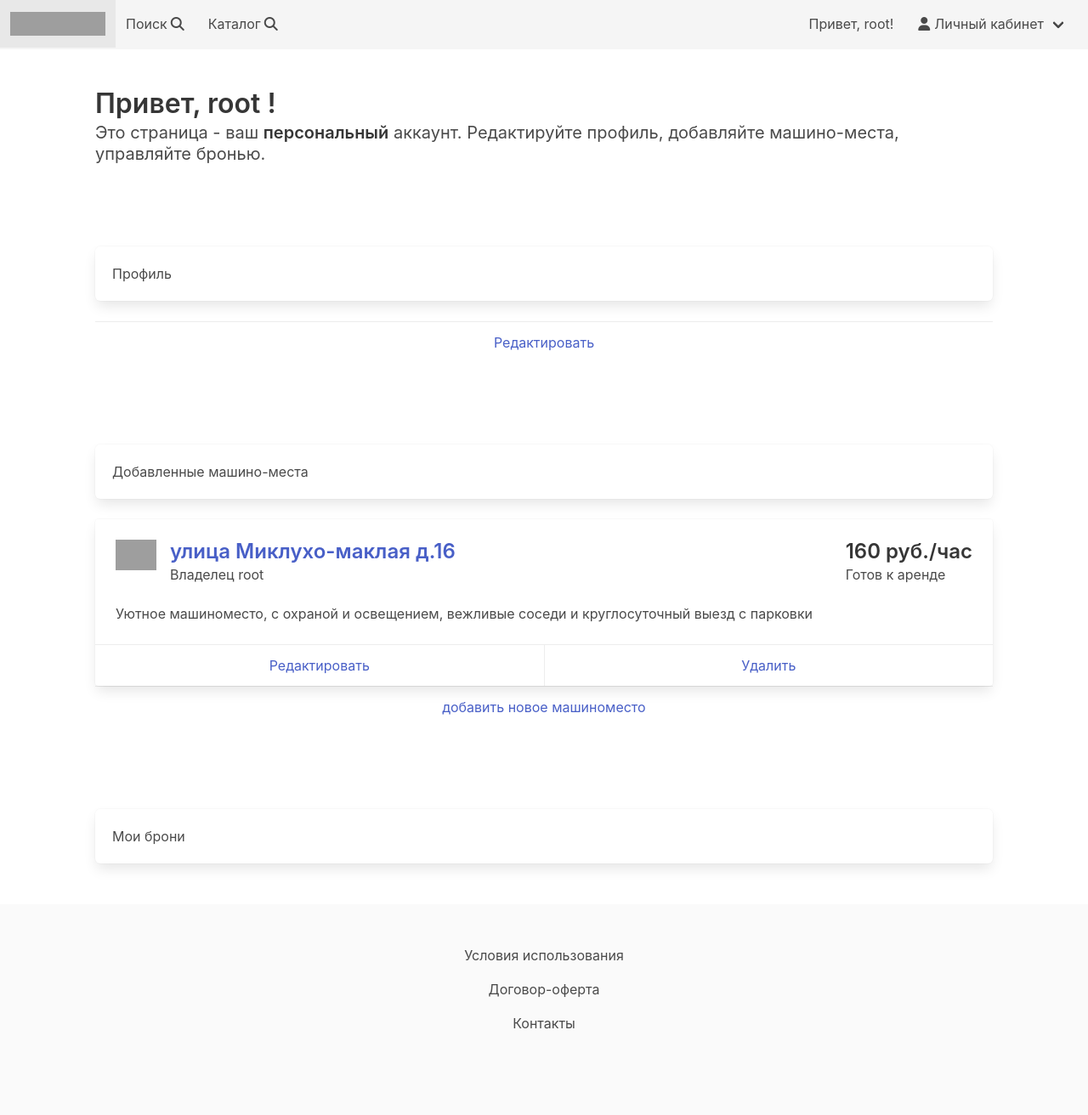
After one commit to XanderMoroz/ShareAndPark, a Django app: page /profile in a window 1280 px wide. The commit adds this page. Shown: the whole page at 85% size. Run offline with Django 4.2, Linux system fonts and the light colour scheme; a user stored in the database is signed in; data comes from the database, SQL or seed files in the repository; both versions use the stored data as it was after the commit; some libraries are stand-ins or nearby versions; grey boxes are pictures that could not be loaded.

Commit message:
[feat] Draft Profile done

```diff
--- a/ShareAndPark/ShareAndPark/settings.py
+++ b/ShareAndPark/ShareAndPark/settings.py
@@ -131,5 +131,5 @@ STATIC_URL = 'static/'
 
 DEFAULT_AUTO_FIELD = 'django.db.models.BigAutoField'
 
-LOGIN_REDIRECT_URL = 'account'
+LOGIN_REDIRECT_URL = 'profile'
 LOGOUT_REDIRECT_URL = 'welcome page'
--- a/ShareAndPark/baseapp/urls.py
+++ b/ShareAndPark/baseapp/urls.py
@@ -1,5 +1,5 @@
 from django.urls import path
-from .views import SearchParking, MainPage, ParkingList, ParkingDetail, CreateParking, UpdateParking, DeleteParking
+from .views import SearchParking, MainPage, ParkingList, ParkingDetail, CreateParking, UpdateParking, DeleteParking, Profile, EditProfile, UpdateOrder
 
 urlpatterns = [
     path('', MainPage.as_view(), name='welcome page'),                          # Главная страница
@@ -10,4 +10,7 @@ urlpatterns = [
     path('edit/<int:pk>', UpdateParking.as_view(), name='update_parking'),      # Редактировать машино-место
     path('delete/<int:pk>', DeleteParking.as_view(), name='delete_parking'),    # Удалить машино-место
 
+    path('profile', Profile.as_view(), name='profile'),    # Удалить машино-место
+    path('edit_profile/<int:pk>', EditProfile.as_view(), name='edit_profile'),  # Удалить машино-место
+    path('profile/edit_profile/<int:pk>', UpdateOrder.as_view(), name='update_order'),  # Удалить машино-место
 ]
--- a/ShareAndPark/baseapp/views.py
+++ b/ShareAndPark/baseapp/views.py
@@ -1,7 +1,8 @@
 from django.contrib.auth.mixins import LoginRequiredMixin
-from django.views.generic import ListView, CreateView, DetailView, UpdateView, DeleteView
-from .models import ParkingPlace
-from .forms import ParkingForm, OrderForm
+from django.views.generic import TemplateView, ListView, CreateView, DetailView, UpdateView, DeleteView
+from .models import ParkingPlace, Order, AppUser
+from .forms import ParkingForm, OrderForm, ProfileForm, ProfileOrderForm
+from django.contrib.auth.models import User
 # Create your views here.
 
 #from django.contrib.postgres.search import SearchVector, SearchQuery, SearchHeadline
@@ -41,22 +42,9 @@ class ParkingDetail(DetailView, CreateView):
         initial['parkingPlace'] = parkingPlace
         return initial
 
-    # def get_context_data(self, **kwargs):
-    #     # С помощью super() мы обращаемся к родительским классам
-    #     # и вызываем у них метод get_context_data с теми же аргументами, что и были переданы нам.
-    #     # В ответе мы должны получить словарь.
-    #     context = super().get_context_data(**kwargs)
-    #     # К словарю добавим список связанных с объявлением откликов'.
-    #     ad = ParkingPlace.objects.get(id=self.kwargs['pk'])
-    #     context['feedbacks'] = ad.order_set.all
-    #     return context
 
 
-
-
-
-
-class CreateParking(UpdateView, LoginRequiredMixin):
+class CreateParking(CreateView, LoginRequiredMixin):
     """
     Класс представления для создания машино-места.
     Наследован от встроенного дженерика, миксина требующего авторизацию и миксина, требующего право доступа
@@ -92,9 +80,50 @@ class DeleteParking(DeleteView, LoginRequiredMixin):
     queryset = ParkingPlace.objects.all()
     success_url = '/'
 
+class Profile(TemplateView):
+    model = User
+    template_name = 'baseapp/profile.html'
+    form_class = ProfileForm
+
+    def get_initial(self):
+        initial = super().get_initial()
+        user = self.request.user
+        initial['user'] = user
+        return initial
+
+    def get_context_data(self, **kwargs):
+        # С помощью super() мы обращаемся к родительским классам
+        # и вызываем у них метод get_context_data с теми же аргументами, что и были переданы нам.
+        # В ответе мы должны получить словарь.
+        context = super().get_context_data(**kwargs)
+        # К словарю добавим список связанных с объявлением откликов'.
+        user = self.request.user
+        profile = AppUser.objects.get(user=user)
+        myParkingPlaces = ParkingPlace.objects.filter(owner=profile)
+        myBooking = Order.objects.filter(arendator=profile)
+        context['profile'] = profile
+        context['my_places'] = myParkingPlaces
+        context['my_orders'] = myBooking
+        return context
+
+class EditProfile(UpdateView):
+    template_name = 'baseapp/edit_profile.html'
+    form_class = ProfileForm
+
+    # метод get_object мы используем вместо queryset, чтобы получить информацию об объекте, который мы собираемся редактировать
+    def get_object(self, **kwargs):
+        id = self.kwargs.get('pk')
+        return AppUser.objects.get(pk=id)
+
+
 class OrderDetail(DetailView):
     model = ParkingPlace
     # Используем шаблон — ad_detail.html
     template_name = 'baseapp/order_detail.html'
     # Название объекта, в котором будет выбранное пользователем объявление
     context_object_name = 'order_detail'
+
+class UpdateOrder(UpdateView):
+    model = Order
+    template_name = 'baseapp/edit_order.html'
+    form_class = ProfileOrderForm
--- a/ShareAndPark/templates/baseapp/catalog.html
+++ b/ShareAndPark/templates/baseapp/catalog.html
@@ -24,7 +24,7 @@
                 <p class="title is-4">
                 <a href="{% url 'parking_detail' parking_place.id %}">{{ parking_place.title | truncatewords:7 }}</a>
                 </p>
-                <p class="subtitle is-6">Владелец {{ parking_place.owner }} от </p>
+                <p class="subtitle is-6">Владелец {{ parking_place.owner }}</p>
             </div>
             <!-- Информация справа-->
             <div class="media-right">
--- /dev/null
+++ b/ShareAndPark/templates/baseapp/profile.html
@@ -0,0 +1,136 @@
+{% extends 'index.html' %}
+
+{% block title %} Личный кабинет {% endblock %}
+
+{% block content %}
+
+<!-- Аннотация страницы-->
+<section class="section">
+        <h1 class="title">Привет, {{ user.username|default:'Guest' }} !</h1>
+        <h2 class="subtitle">
+            Это страница - ваш <strong>персональный</strong> аккаунт.
+            Редактируйте профиль, добавляйте машино-места, управляйте бронью.
+        </h2>
+</section>
+
+<section class="section">
+<div class="box">
+  Профиль
+</div>
+
+    {% if request.user == profile.user %}
+
+    <footer class="card-footer">
+            <!-- добавим ссылку на редакирование профиля-->
+            <a href="{% url 'edit_profile' profile.id %}" class="card-footer-item">Редактировать</a>
+    </footer>
+ {% endif %}
+</section>
+
+<section class="section">
+<div class="box">
+  Добавленные машино-места
+</div>
+    {% for my_place in my_places %}
+<div class="card">
+    <div class="card-content">
+        <div class="media">
+        <!-- Информация слева-->
+            <div class="media-left">
+                <figure class="image is-48x48">
+                    <img src="https://bulma.io/images/placeholders/96x96.png" alt="Placeholder image">
+                </figure>
+            </div>
+
+            <div class="media-content">
+                <p class="title is-4">
+                <a href="{% url 'parking_detail' my_place.id %}">{{ my_place.title | truncatewords:7 }}</a>
+                </p>
+                <p class="subtitle is-6">Владелец {{ my_place.owner }}</p>
+            </div>
+            <!-- Информация справа-->
+            <div class="media-right">
+                <p class="title is-4">{{ my_place.pricePerHour }} руб./час</p>
+                <p class="subtitle is-6">{{ my_place.get_readyToRent_display }}</p>
+            </div>
+        </div>
+        <div class="content">
+            {{ my_place.description | truncatewords:20 }}
+            <br>
+        </div>
+    </div>
+
+    <footer class="card-footer">
+            <!-- добавим ссылку на редактирование публикации-->
+            <a href="{% url 'update_parking' my_place.id %}" class="card-footer-item">Редактировать</a>
+            <!-- добавим ссылку на удаление публикации-->
+            <a href="{% url 'delete_parking' my_place.id %}" class="card-footer-item">Удалить</a>
+    </footer>
+
+</div>
+     {% endfor %}
+    <footer class="card-footer">
+            <!-- добавим ссылку на редакирование профиля-->
+            <a href="{% url 'create_parking'%}" class="card-footer-item">добавить новое машиноместо</a>
+    </footer>
+</section>
+
+<section class="section">
+<div class="box">
+    Мои брони
+</div>
+    {% for my_order in my_orders %}
+    {% if my_order.orderState == 'ON' %}
+
+    <div class="card">
+    <div class="card-content">
+        <div class="media">
+        <!-- Информация слева-->
+            <div class="media-left">
+                <figure class="image is-48x48">
+                    <img src="https://bulma.io/images/placeholders/96x96.png" alt="Placeholder image">
+                </figure>
+            </div>
+
+            <div class="media-content">
+                <p class="title is-4">
+                <a href="#">{{ my_order.parkingPlace.title | truncatewords:7 }}</a>
+                </p>
+                <p class="subtitle is-6">Владелец {{ my_place.owner }}</p>
+            </div>
+            <!-- Информация справа-->
+            <div class="media-right">
+                <p class="title is-4">{{ my_place.pricePerHour }} руб./час</p>
+                <p class="subtitle is-6">{{ my_place.get_readyToRent_display }}</p>
+            </div>
+        </div>
+        <div class="content">
+            {{ my_place.description | truncatewords:20 }}
+            <br>
+        </div>
+    </div>
+
+    <footer class="card-footer">
+            <!-- добавим ссылку на редактирование публикации-->
+            <a href="{% url 'update_order' my_order.id %}" class="card-footer-item">Редактировать</a>
+    </footer>
+
+</div>
+ {% endif %}
+    {% endfor %}
+</section>
+
+<!--    <h1>Hello, {{ user.username|default:'Guest' }}</h1>-->
+
+<!--    <p> Welcome to the Our site</p>-->
+<!--    <div>-->
+<!--      {% if user.is_authenticated %}-->
+<!--          <a href="{% url 'logout' %}">Logout</a>-->
+
+<!--      {% else %}-->
+<!--          <a href="{% url 'signup' %}">Sign Up</a>-->
+<!--          <a href="{% url 'login' %}">Login</a>-->
+<!--      {% endif %}-->
+<!--  </div>-->
+
+{% endblock content %}
--- a/ShareAndPark/users/urls.py
+++ b/ShareAndPark/users/urls.py
@@ -1,7 +1,7 @@
 from django.urls import path
-from .views import HomePage, BaseRegisterView
+from .views import SignUp
 
 urlpatterns = [
-    path('', HomePage.as_view(), name = "account"),                  # Главная страница
-    path("signup/", BaseRegisterView.as_view(), name="signup"),                # Поиск машино-мест
+    # path('', HomePage.as_view(), name="account"),                  # Главная страница
+    path("signup/", SignUp.as_view(), name="signup"),                # Поиск машино-мест
 ]
```
Also changed, not shown: ShareAndPark/baseapp/forms.py (+32 -4 lines), ShareAndPark/baseapp/models.py (+14 -4 lines), ShareAndPark/templates/baseapp/edit_order.html (added, +19 -0 lines), ShareAndPark/templates/baseapp/edit_profile.html (added, +19 -0 lines), ShareAndPark/templates/users/home.html (deleted, +0 -20 lines), ShareAndPark/users/forms.py (+5 -4 lines), ShareAndPark/users/views.py (+6 -6 lines), ShareAndPark/db.sqlite3.
